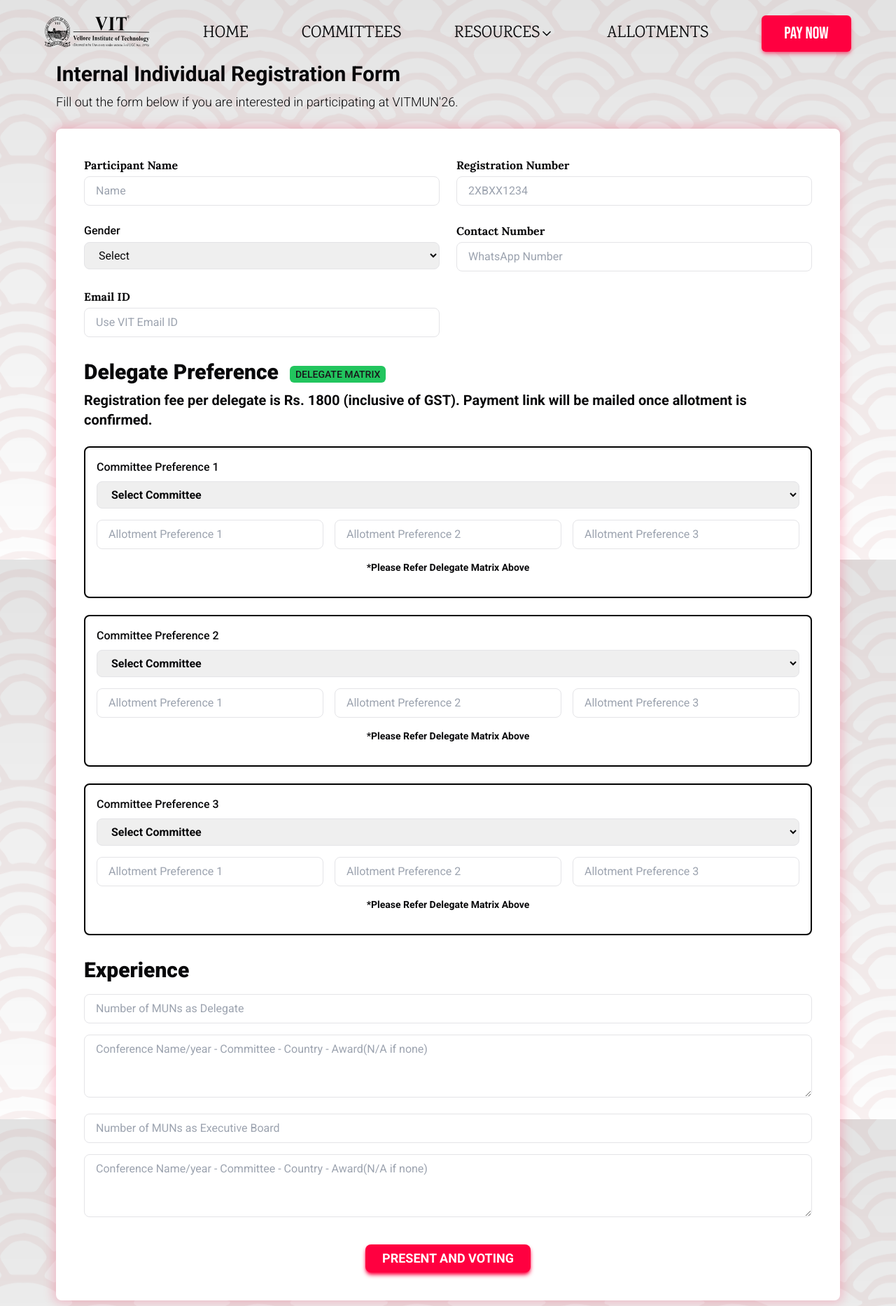
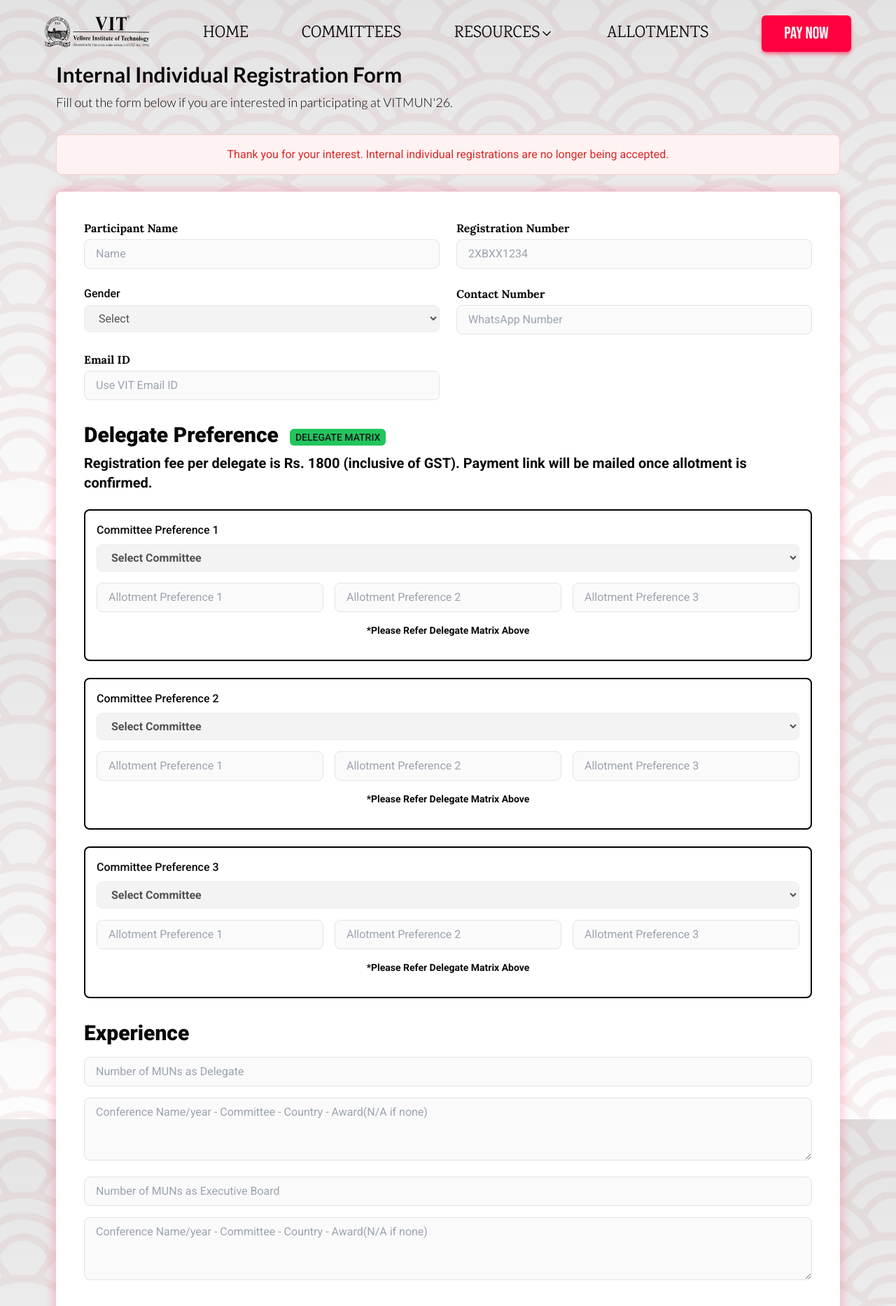
Before and after one commit to BharatwaleJain/VITMUN26, a Next.js app: page /registrations/internal in a window 1280 px wide. Shown: the top 1867 px of the page at 70% size. Built offline with nearby package versions, Linux system fonts and the light colour scheme.

Commit message:
fix: close reg

```diff
--- a/src/app/registrations/delegation/page.tsx
+++ b/src/app/registrations/delegation/page.tsx
@@ -29,6 +29,7 @@
         setFormData({ ...formData, [name]: value });
     };
     const { toast } = useToast();
+    const isRegistrationOpen = false;
     const validateForm = () => {
         const newErrors: Record<string, string> = {};
         if (!formData.organisationName.trim())
@@ -103,15 +104,18 @@
         <>
             <Navbar />
             <div className="px-4 sm:px-8 lg:px-20 pt-[7vh]">
-                <h1
-                    className={`${latoBold.className} text-2xl md:text-3xl mb-2 text-leftb mt-8`}
-                >
+                <h1 className={`${latoBold.className} text-2xl md:text-3xl mb-2 text-leftb mt-8`}>
                     Request An Invite
                 </h1>
                 <p className={`${latoThin.className} text-md md:text-lg mb-8`}>
                     Fill out the form below if your delegation hasn&apos;t received an invite
                     yet.
                 </p>
+                {!isRegistrationOpen && (
+                    <div className="mb-6 p-4 rounded-lg bg-red-50 text-red-600 border border-red-200 text-center">
+                        Thank you for your interest. Delegation requests are no longer being accepted.
+                    </div>
+                )}
                 <form
                     onSubmit={handleSubmit}
                     className="space-y-8 bg-white shadow-[0_0_15px_4px_rgba(255,0,64,0.2)] rounded-lg p-6 md:p-10"
@@ -128,6 +132,7 @@
                             type="text"
                             name="organisationName"
                             value={formData.organisationName}
+                            disabled={!isRegistrationOpen}
                             onChange={handleChange}
                             placeholder="Organization"
                             className="w-full border border-gray-300 rounded-lg px-4 py-2 focus:outline-none focus:ring-2 focus:ring-[#FF0040] text-black"
@@ -146,6 +151,7 @@
                                 type="text"
                                 name="headDelegate"
                                 value={formData.headDelegate}
+                                disabled={!isRegistrationOpen}
                                 onChange={handleChange}
                                 placeholder="Name"
                                 className="w-full border border-gray-300 rounded-lg px-4 py-2 focus:outline-none focus:ring-2 focus:ring-[#FF0040] text-black"
@@ -162,6 +168,7 @@
                                 type="text"
                                 name="email"
                                 value={formData.email}
+                                disabled={!isRegistrationOpen}
                                 onChange={handleChange}
                                 placeholder="Email"
                                 className="w-full border border-gray-300 rounded-lg px-4 py-2 focus:outline-none focus:ring-2 focus:ring-[#FF0040] text-black"
@@ -178,6 +185,7 @@
                                 type="text"
                                 name="contactNumber"
                                 value={formData.contactNumber}
+                                disabled={!isRegistrationOpen}
                                 onChange={handleChange}
                                 placeholder="WhatsApp Number"
                                 className="w-full border border-gray-300 rounded-lg px-4 py-2 focus:outline-none focus:ring-2 focus:ring-[#FF0040] text-black"
@@ -194,6 +202,7 @@
                                 type="number"
                                 name="delegationStrength"
                                 value={formData.delegationStrength}
+                                disabled={!isRegistrationOpen}
                                 onChange={handleChange}
                                 placeholder="Number"
                                 className="w-full border border-gray-300 rounded-lg px-4 py-2 focus:outline-none focus:ring-2 focus:ring-[#FF0040]  text-black"
@@ -204,8 +213,8 @@
                     <div className="text-center">
                         <Button
                             type="submit"
-                            disabled={isSubmitting}
-                            className={`bg-[#FF0040] hover:bg-[#C73C42] text-white font-semibold py-2 px-6 rounded-lg transition uppercase text-md md:text-lg shadow-md shadow-[#FF0040] ${isSubmitting ? "opacity-50 cursor-not-allowed" : ""}`}
+                            disabled={isSubmitting || !isRegistrationOpen}
+                            className={`bg-[#FF0040] hover:bg-[#C73C42] text-white font-semibold py-2 px-6 rounded-lg transition uppercase text-md md:text-lg shadow-md shadow-[#FF0040] ${isSubmitting || !isRegistrationOpen ? "opacity-50 cursor-not-allowed" : ""}`}
                         >
                             {isSubmitting ? "Submitting..." : "Request"}
                         </Button>
--- a/src/app/registrations/external/page.tsx
+++ b/src/app/registrations/external/page.tsx
@@ -5,7 +5,10 @@
 import { useRouter } from "next/navigation";
 import { useToast } from "@/hooks/use-toast";
 import { Lora } from "next/font/google";
+import { Lato } from "next/font/google";
 import Navbar from "@/pages/navbar";
+const latoThin = Lato({ subsets: ["latin"], weight: "300" });
+const latoBold = Lato({ subsets: ["latin"], weight: "700" });
 const lora = Lora({
     subsets: ["latin"],
     weight: ["700"],
@@ -42,6 +45,7 @@
         setFormData({ ...formData, [name]: value });
     };
     const { toast } = useToast();
+    const isRegistrationOpen = false;
     const router = useRouter();
     const validateForm = () => {
         const requiredFields = [
@@ -213,13 +217,18 @@
         <>
             <Navbar />
             <div className="px-4 sm:px-8 lg:px-20 pt-[7vh] overflow-auto scroll-smooth">
-                <h1 className="text-2xl md:text-3xl font-semibold mb-2 text-left mt-8">
+                <h1 className={`${latoBold.className} text-2xl md:text-3xl mb-2 text-leftb mt-8`}>
                     External Individual Registration Form
                 </h1>
-                <p className="text-md md:text-lg font-light mb-6 text-left">
+                <p className={`${latoThin.className} text-md md:text-lg mb-8`}>
                     Fill out the form below if you are interested in participating at
                     VITMUN&apos;26.
                 </p>
+                {!isRegistrationOpen && (
+                    <div className="mb-6 p-4 rounded-lg bg-red-50 text-red-600 border border-red-200 text-center">
+                        Thank you for your interest. External individual registrations are no longer being accepted.
+                    </div>
+                )}
                 <form
                     onSubmit={handleSubmit}
                     className="space-y-8 bg-white shadow-[0_0_15px_4px_rgba(255,0,64,0.2)] rounded-lg p-6 md:p-10"
@@ -237,6 +246,7 @@
                                 type="text"
                                 name="participant_name"
                                 value={formData.participant_name}
+                                disabled={!isRegistrationOpen}
                                 onChange={handleChange}
                                 placeholder="Name"
                                 className="w-full border border-gray-300 rounded-lg px-4 py-2 focus:outline-none focus:ring-2 focus:ring-[#FF0040]  text-black"
@@ -253,6 +263,7 @@
                             <select
                                 name="gender"
                                 value={formData.gender}
+                                disabled={!isRegistrationOpen}
                                 onChange={handleChange}
                                 className="w-full border border-gray-300 rounded-lg px-4 py-2 focus:outline-none focus:ring-2 focus:ring-[#FF0040]  text-black"
                                 required
@@ -276,6 +287,7 @@
                                 type="tel"
                                 name="contact_number"
                                 value={formData.contact_number}
+                                disabled={!isRegistrationOpen}
                                 onChange={handleChange}
                                 placeholder="WhatsApp Number"
                                 className="w-full border border-gray-300 rounded-lg px-4 py-2 focus:outline-none focus:ring-2 focus:ring-[#FF0040]  text-black"
@@ -293,6 +305,7 @@
                                 type="email"
                                 name="email_id"
                                 value={formData.email_id}
+                                disabled={!isRegistrationOpen}
                                 onChange={handleChange}
                                 placeholder="Email ID"
                                 className="w-full border border-gray-300 rounded-lg px-4 py-2 focus:outline-none focus:ring-2 focus:ring-[#FF0040]  text-black"
@@ -310,6 +323,7 @@
                                 type="text"
                                 name="organisation_name"
                                 value={formData.organisation_name}
+                                disabled={!isRegistrationOpen}
                                 onChange={handleChange}
                                 placeholder="Organisation"
                                 className="w-full border border-gray-300 rounded-lg px-4 py-2 focus:outline-none focus:ring-2 focus:ring-[#FF0040]  text-black"
@@ -326,6 +340,7 @@
                             <select
                                 name="accommodation"
                                 value={formData.accommodation}
+                                disabled={!isRegistrationOpen}
                                 onChange={handleChange}
                                 className="w-full border border-gray-300 rounded-lg px-4 py-2 focus:outline-none focus:ring-2 focus:ring-[#FF0040]  text-black"
                                 required
@@ -370,6 +385,7 @@
                                 <select
                                     name={`committee_preference_${pref}`}
                                     value={formData[`committee_preference_${pref}`]}
+                                    disabled={!isRegistrationOpen}
                                     onChange={handleChange}
                                     className="w-full border rounded-lg px-4 py-2 mb-4 font-bold focus:outline-none focus:ring-2 focus:ring-[#FF0040]"
                                     required
@@ -393,6 +409,7 @@
                                             value={
                                                 formData[`allotment_preference_${pref}_${allotment}`]
                                             }
+                                            disabled={!isRegistrationOpen}
                                             onChange={handleChange}
                                             placeholder={`Allotment Preference ${allotment}`}
                                             className="w-full border rounded-lg px-4 py-2 focus:outline-none focus:ring-2 focus:ring-[#FF0040]"
@@ -414,6 +431,7 @@
                                 type="number"
                                 name="exp_delegate_muns"
                                 value={formData.exp_delegate_muns}
+                                disabled={!isRegistrationOpen}
                                 onChange={handleChange}
                                 placeholder="Number of MUNs as Delegate"
                                 className="w-full border rounded-lg px-4 py-2 focus:outline-none focus:ring-2 focus:ring-[#FF0040]"
@@ -423,6 +441,7 @@
                             <textarea
                                 name="exp_delegate_text"
                                 value={formData.exp_delegate_text}
+                                disabled={!isRegistrationOpen}
                                 onChange={handleChange}
                                 placeholder="Conference Name/year - Committee - Country - Award(N/A if none)"
                                 className="w-full border rounded-lg px-4 py-2 focus:outline-none focus:ring-2 focus:ring-[#FF0040]"
@@ -433,6 +452,7 @@
                                 type="number"
                                 name="exp_eb_muns"
                                 value={formData.exp_eb_muns}
+                                disabled={!isRegistrationOpen}
                                 onChange={handleChange}
                                 placeholder="Number of MUNs as Executive Board"
                                 className="w-full border rounded-lg px-4 py-2 focus:outline-none focus:ring-2 focus:ring-[#FF0040]"
@@ -442,6 +462,7 @@
                             <textarea
                                 name="exp_eb_text"
                                 value={formData.exp_eb_text}
+                                disabled={!isRegistrationOpen}
                                 onChange={handleChange}
                                 placeholder="Conference Name/year - Committee - Country - Award(N/A if none)"
                                 className="w-full border rounded-lg px-4 py-2 focus:outline-none focus:ring-2 focus:ring-[#FF0040]"
@@ -454,8 +475,8 @@
                     <div className="text-center">
                         <Button
                             type="submit"
-                            disabled={isSubmitting}
-                            className={`bg-[#FF0040] hover:bg-[#C73C42] text-white font-semibold py-2 px-6 rounded-lg transition uppercase text-md md:text-lg shadow-md shadow-[#FF0040] ${isSubmitting ? "opacity-50 cursor-not-allowed" : ""}`}
+                            disabled={isSubmitting || !isRegistrationOpen}
+                            className={`bg-[#FF0040] hover:bg-[#C73C42] text-white font-semibold py-2 px-6 rounded-lg transition uppercase text-md md:text-lg shadow-md shadow-[#FF0040] ${isSubmitting || !isRegistrationOpen ? "opacity-50 cursor-not-allowed" : ""}`}
                         >
                             {isSubmitting ? "Submitting..." : "PRESENT AND VOTING"}
                         </Button>
--- a/src/app/registrations/internal/page.tsx
+++ b/src/app/registrations/internal/page.tsx
@@ -5,7 +5,10 @@
 import { useRouter } from "next/navigation";
 import { useToast } from "@/hooks/use-toast";
 import { Lora } from "next/font/google";
+import { Lato } from "next/font/google";
 import Navbar from "@/pages/navbar";
+const latoThin = Lato({ subsets: ["latin"], weight: "300" });
+const latoBold = Lato({ subsets: ["latin"], weight: "700" });
 const lora = Lora({
     subsets: ["latin"],
     weight: ["700"],
@@ -37,6 +40,7 @@
         exp_eb_text: "",
     });
     const { toast } = useToast();
+    const isRegistrationOpen = false;
     const router = useRouter();
     const validateForm = () => {
         const requiredFields = [
@@ -209,13 +213,18 @@
         <>
             <Navbar />
             <div className="px-4 sm:px-8 lg:px-20 pt-[7vh] overflow-auto scroll-smooth">
-                <h1 className="text-2xl md:text-3xl font-semibold mb-2 text-left mt-8">
+                <h1 className={`${latoBold.className} text-2xl md:text-3xl mb-2 text-leftb mt-8`}>
                     Internal Individual Registration Form
                 </h1>
-                <p className="text-md md:text-lg font-light mb-6 text-left">
+                <p className={`${latoThin.className} text-md md:text-lg mb-8`}>
                     Fill out the form below if you are interested in participating at
                     VITMUN&apos;26.
                 </p>
+                {!isRegistrationOpen && (
+                    <div className="mb-6 p-4 rounded-lg bg-red-50 text-red-600 border border-red-200 text-center">
+                        Thank you for your interest. Internal individual registrations are no longer being accepted.
+                    </div>
+                )}
                 <form
                     onSubmit={handleSubmit}
                     className="space-y-8 bg-white shadow-[0_0_15px_4px_rgba(255,0,64,0.2)] rounded-lg p-6 md:p-10"
@@ -233,6 +242,7 @@
                                 type="text"
                                 name="participant_name"
                                 value={formData.participant_name}
+                                disabled={!isRegistrationOpen}
                                 onChange={handleChange}
                                 placeholder="Name"
                                 className="w-full border rounded-lg px-4 py-2  text-black focus:outline-none focus:ring-2 focus:ring-[#FF0040]"
@@ -250,6 +260,7 @@
                                 type="text"
                                 name="registration_number"
                                 value={formData.registration_number}
+                                disabled={!isRegistrationOpen}
                                 onChange={handleChange}
                                 required
                                 placeholder="2XBXX1234"
@@ -263,6 +274,7 @@
                             <select
                             name="gender"
                             value={formData.gender}
+                            disabled={!isRegistrationOpen}
                             onChange={handleChange}
                             className="w-full border rounded-lg px-4 py-2"
                             required
@@ -284,6 +296,7 @@
                                 type="tel"
                                 name="contact_number"
                                 value={formData.contact_number}
+                                disabled={!isRegistrationOpen}
                                 onChange={handleChange}
                                 placeholder="WhatsApp Number"
                                 className="w-full border rounded-lg px-4 py-2  text-black focus:outline-none focus:ring-2 focus:ring-[#FF0040]"
@@ -301,6 +314,7 @@
                                 type="email"
                                 name="email_id"
                                 value={formData.email_id}
+                                disabled={!isRegistrationOpen}
                                 onChange={handleChange}
                                 placeholder="Use VIT Email ID"
                                 className="w-full border rounded-lg px-4 py-2  text-black focus:outline-none focus:ring-2 focus:ring-[#FF0040]"
@@ -338,6 +352,7 @@
                                 <select
                                     name={`committee_preference_${pref}`}
                                     value={formData[`committee_preference_${pref}`]}
+                                    disabled={!isRegistrationOpen}
                                     onChange={handleChange}
                                     className="w-full border rounded-lg px-4 py-2 mb-4 font-bold focus:outline-none focus:ring-2 focus:ring-[#FF0040]"
                                     required
@@ -361,6 +376,7 @@
                                             value={
                                                 formData[`allotment_preference_${pref}_${allotment}`]
                                             }
+                                            disabled={!isRegistrationOpen}
                                             onChange={handleChange}
                                             placeholder={`Allotment Preference ${allotment}`}
                                             className="w-full border rounded-lg px-4 py-2 focus:outline-none focus:ring-2 focus:ring-[#FF0040]"
@@ -384,6 +400,7 @@
                                 type="number"
                                 name="exp_delegate_muns"
                                 value={formData.exp_delegate_muns}
+                                disabled={!isRegistrationOpen}
                                 onChange={handleChange}
                                 placeholder="Number of MUNs as Delegate"
                                 className="w-full border rounded-lg px-4 py-2 focus:outline-none focus:ring-2 focus:ring-[#FF0040]"
@@ -393,6 +410,7 @@
                             <textarea
                                 name="exp_delegate_text"
                                 value={formData.exp_delegate_text}
+                                disabled={!isRegistrationOpen}
                                 onChange={handleChange}
                                 placeholder="Conference Name/year - Committee - Country - Award(N/A if none)"
                                 className="w-full border rounded-lg px-4 py-2 focus:outline-none focus:ring-2 focus:ring-[#FF0040]"
@@ -403,6 +421,7 @@
                                 type="number"
                                 name="exp_eb_muns"
                                 value={formData.exp_eb_muns}
+                                disabled={!isRegistrationOpen}
                                 onChange={handleChange}
                                 placeholder="Number of MUNs as Executive Board"
                                 className="w-full border rounded-lg px-4 py-2 focus:outline-none focus:ring-2 focus:ring-[#FF0040]"
@@ -412,6 +431,7 @@
                             <textarea
                                 name="exp_eb_text"
                                 value={formData.exp_eb_text}
+                                disabled={!isRegistrationOpen}
                                 onChange={handleChange}
                                 placeholder="Conference Name/year - Committee - Country - Award(N/A if none)"
                                 className="w-full border rounded-lg px-4 py-2 focus:outline-none focus:ring-2 focus:ring-[#FF0040]"
@@ -424,8 +444,8 @@
                     <div className="text-center">
                         <Button
                             type="submit"
-                            disabled={isSubmitting}
-                            className={`bg-[#FF0040] hover:bg-[#C73C42] text-white font-semibold py-2 px-6 rounded-lg transition uppercase text-md md:text-lg shadow-md shadow-[#FF0040] ${isSubmitting ? "opacity-50 cursor-not-allowed" : ""}`}
+                            disabled={isSubmitting || !isRegistrationOpen}
+                            className={`bg-[#FF0040] hover:bg-[#C73C42] text-white font-semibold py-2 px-6 rounded-lg transition uppercase text-md md:text-lg shadow-md shadow-[#FF0040] ${isSubmitting || !isRegistrationOpen ? "opacity-50 cursor-not-allowed" : ""}`}
                         >
                             {isSubmitting ? "Submitting..." : "PRESENT AND VOTING"}
                         </Button>
```
